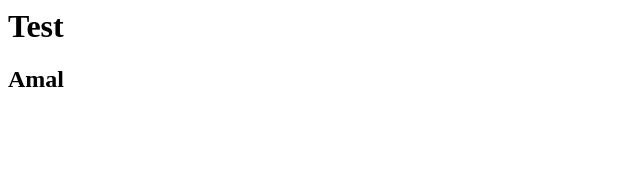
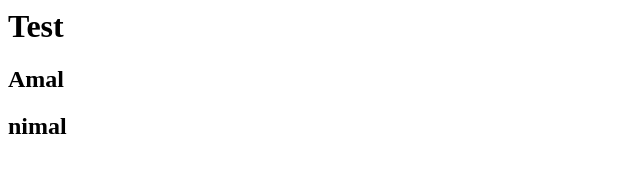
Before and after one commit to sangeewa/Test, a plain HTML site: page index.html in a window 1280 px wide. Shown: the whole page, without its empty margins (0-640 px from the left). Drawn offline with Linux system fonts and the light colour scheme.

Commit message:
add nimal

```diff
--- a/index.html
+++ b/index.html
@@ -1,2 +1,3 @@
 <h1>Test</h1>
 <h2>Amal</h2>
+<h2>nimal</h2>
```
